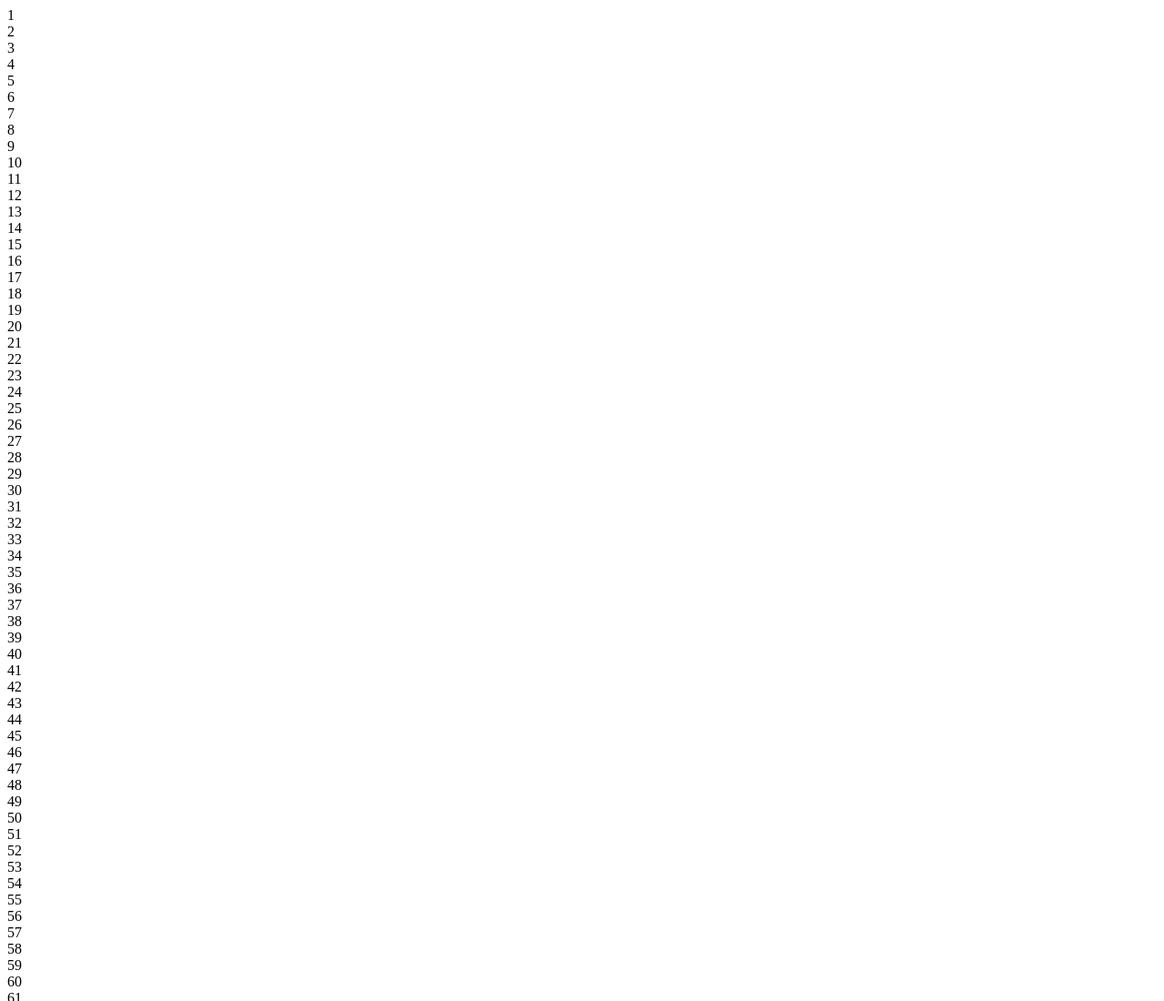
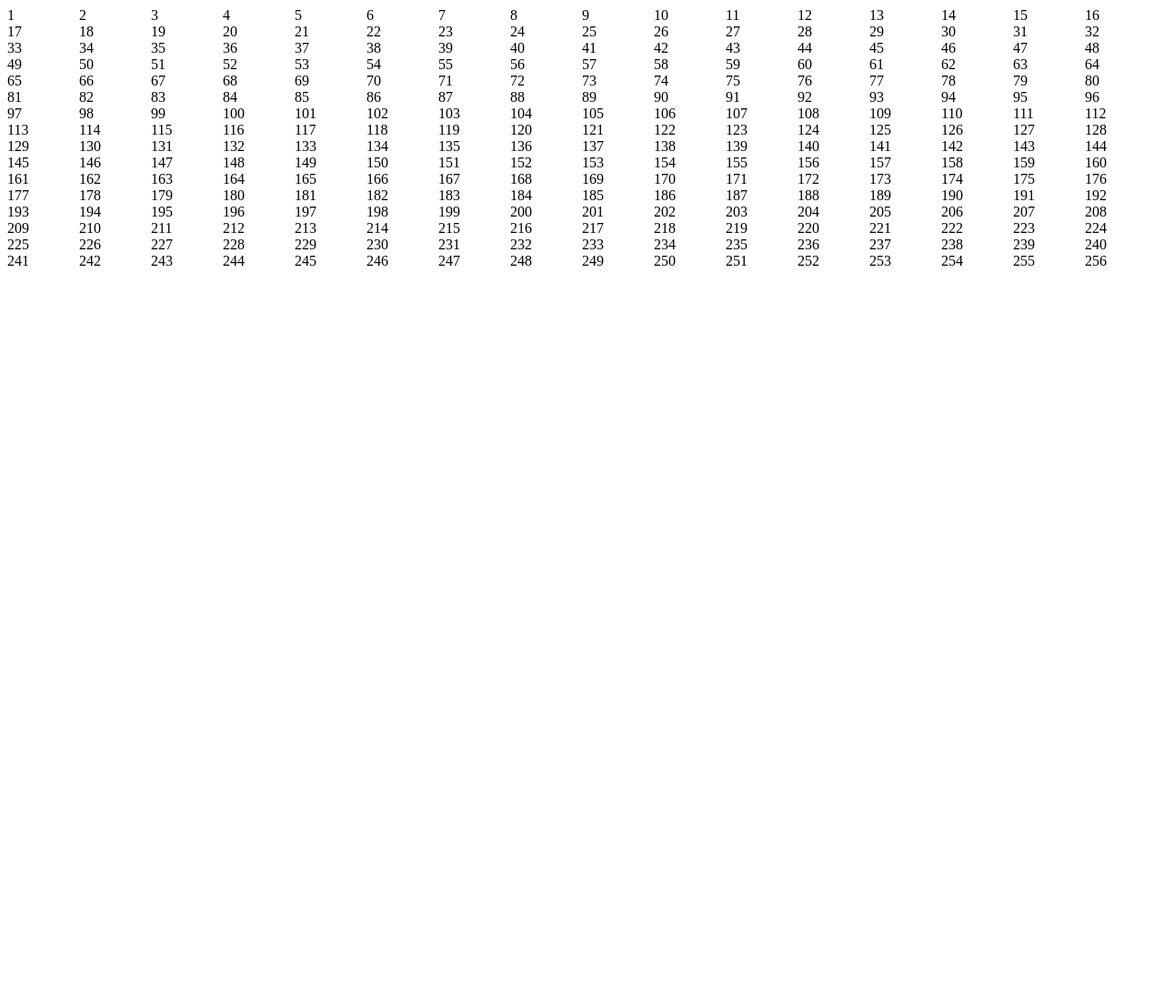
Before and after one commit to Banjax96/etch-a-sketch, a plain HTML site: page index.html in a window 1280 px wide. Shown: the top 1100 px of the page at 91% size. After the commit the page ends 800 px from the top, so only its background shows below. Drawn offline with Linux system fonts and the light colour scheme.

Commit message:
Make divs create 16 x 16 grid.

```diff
--- a/index.html
+++ b/index.html
@@ -4,6 +4,7 @@
         <meta charset="UTF-8">
         <title>Etch A Sketch</title>
         <script src="scripts/script.js" defer></script>
+        <link rel="stylesheet" href="stylesheets/stylesheet.css">
     </head>
     <body>
         <div id="container"></div>
--- a/scripts/script.js
+++ b/scripts/script.js
@@ -6,6 +6,8 @@ const max = 16 * 16; // number of divs in grid
 while (counter < max){
     // create new div
     const gridSquare = document.createElement("div");
+
+    gridSquare.classList.add("child");
 
     // assign div number
     gridSquare.textContent = counter + 1;
--- /dev/null
+++ b/stylesheets/stylesheet.css
@@ -0,0 +1,8 @@
+#container {
+    display: flex;
+    flex-wrap: wrap;
+}
+
+.child {
+    width: 6.25%;
+}
```
